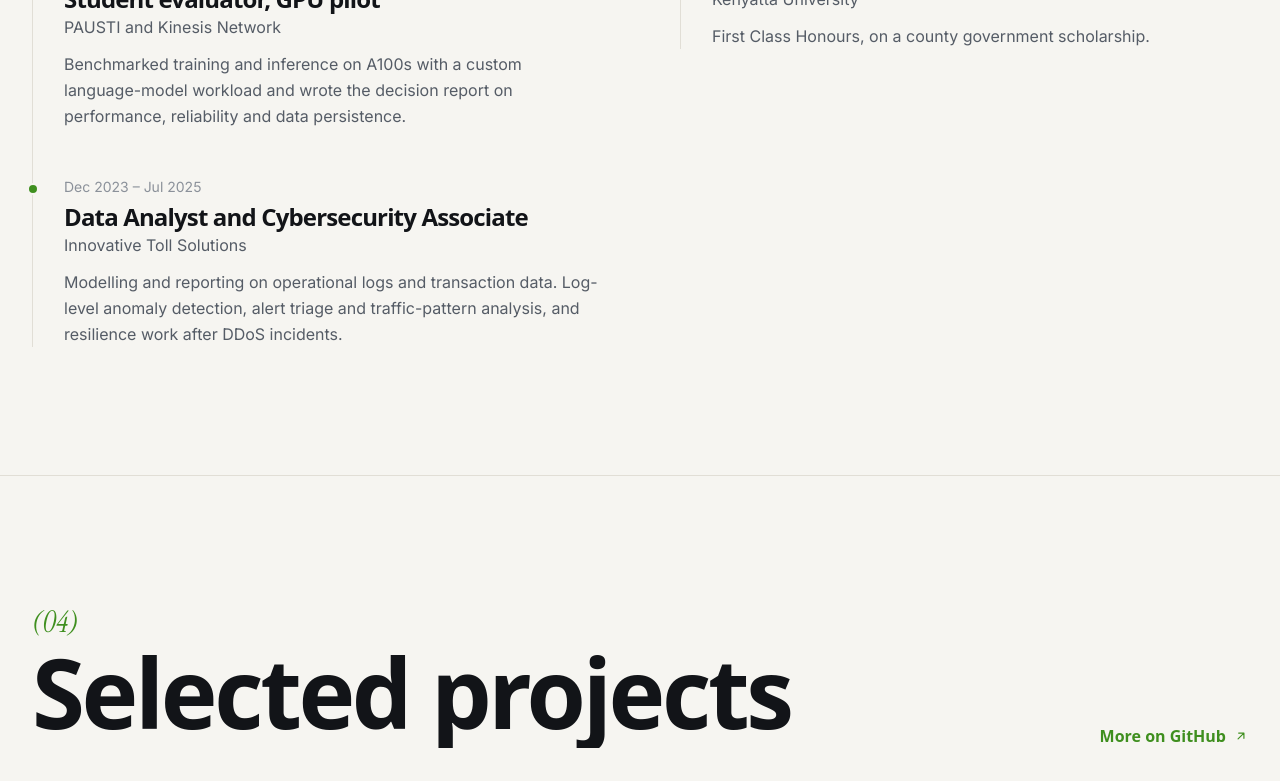
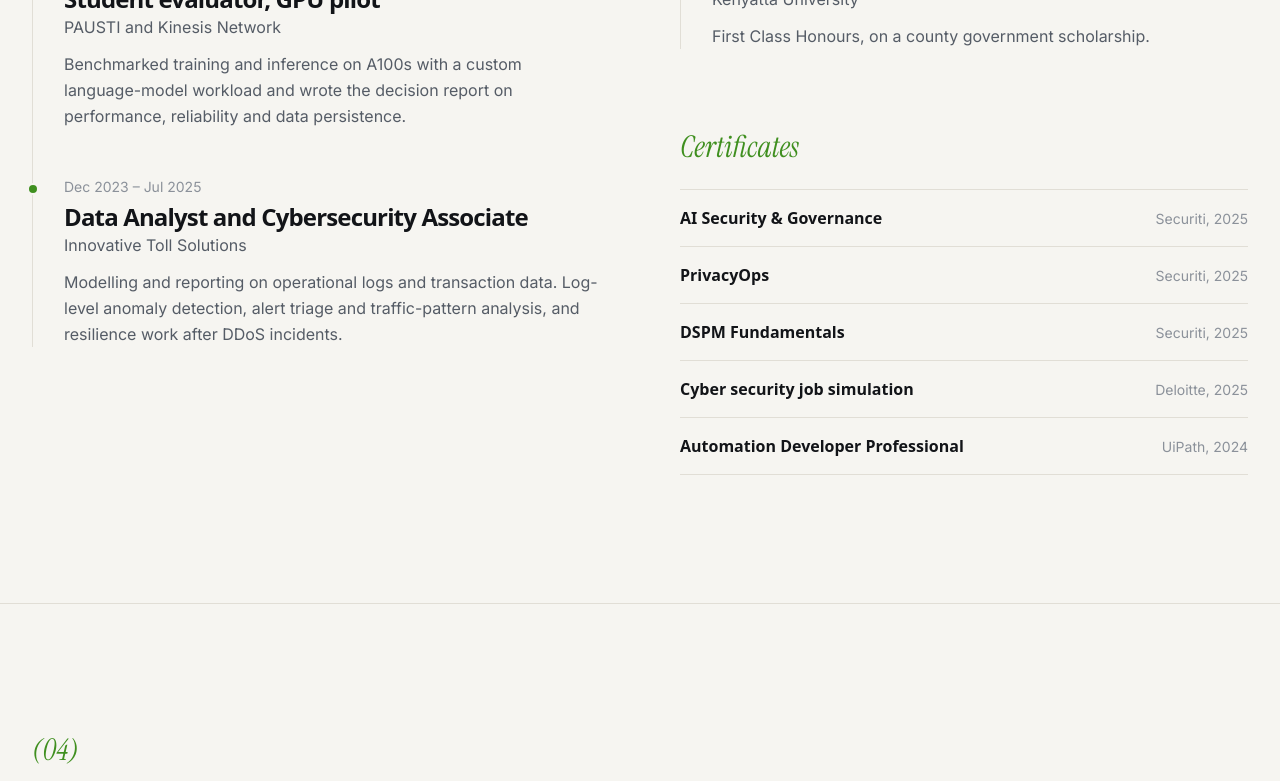
Before and after one commit to RamadhanAdam/ramadhanadam.github.io, a React (Vite) app: page / in a window 1280 px wide. Shown: the part 3260-4041 px from the top of the page. Built offline with nearby package versions, Linux system fonts and the light colour scheme; a web font is replaced by a local one.

Commit message:
Certificates, listed under Education

```diff
--- a/src/data.ts
+++ b/src/data.ts
@@ -127,6 +127,14 @@ export const education: Stop[] = [
   },
 ];
 
+export const certificates = [
+  { name: "AI Security & Governance", by: "Securiti", year: "2025" },
+  { name: "PrivacyOps", by: "Securiti", year: "2025" },
+  { name: "DSPM Fundamentals", by: "Securiti", year: "2025" },
+  { name: "Cyber security job simulation", by: "Deloitte", year: "2025" },
+  { name: "Automation Developer Professional", by: "UiPath", year: "2024" },
+];
+
 export type Project = {
   title: string;
   what: string;
--- a/src/pages/Home.tsx
+++ b/src/pages/Home.tsx
@@ -1,6 +1,6 @@
 import { lazy, Suspense, useEffect, useRef, useState } from "react";
 import { AnimatePresence, motion } from "framer-motion";
-import { about, education, experience, greetings, interests, intro, links, projects, research, rightNow, role, socials, writing, type Project, type Research, type Stop } from "../data";
+import { about, certificates, education, experience, greetings, interests, intro, links, projects, research, rightNow, role, socials, writing, type Project, type Research, type Stop } from "../data";
 import { gsap, reducedMotion, scrollToTarget, useReveals } from "../lib/motion";
 import { Magnetic, Marquee, scramble } from "../components/fx";
 import { Arrow } from "../components/ui";
@@ -294,7 +294,22 @@ function Path() {
         <Heading n="03" title="Experience" />
         <div className="grid gap-20 lg:grid-cols-2">
           <Timeline title="Work" stops={experience} />
-          <Timeline title="Education" stops={education} />
+          <div>
+            <Timeline title="Education" stops={education} />
+            <p className="serif mt-20 text-3xl text-accent" data-rise>
+              Certificates
+            </p>
+            <ul className="mt-6 border-t border-line">
+              {certificates.map((c, k) => (
+                <li key={c.name} data-rise={k * 0.05} className="flex items-baseline justify-between gap-6 border-b border-line py-4">
+                  <span className="font-display font-bold">{c.name}</span>
+                  <span className="shrink-0 text-sm text-faint">
+                    {c.by}, {c.year}
+                  </span>
+                </li>
+              ))}
+            </ul>
+          </div>
         </div>
       </div>
     </section>
```
